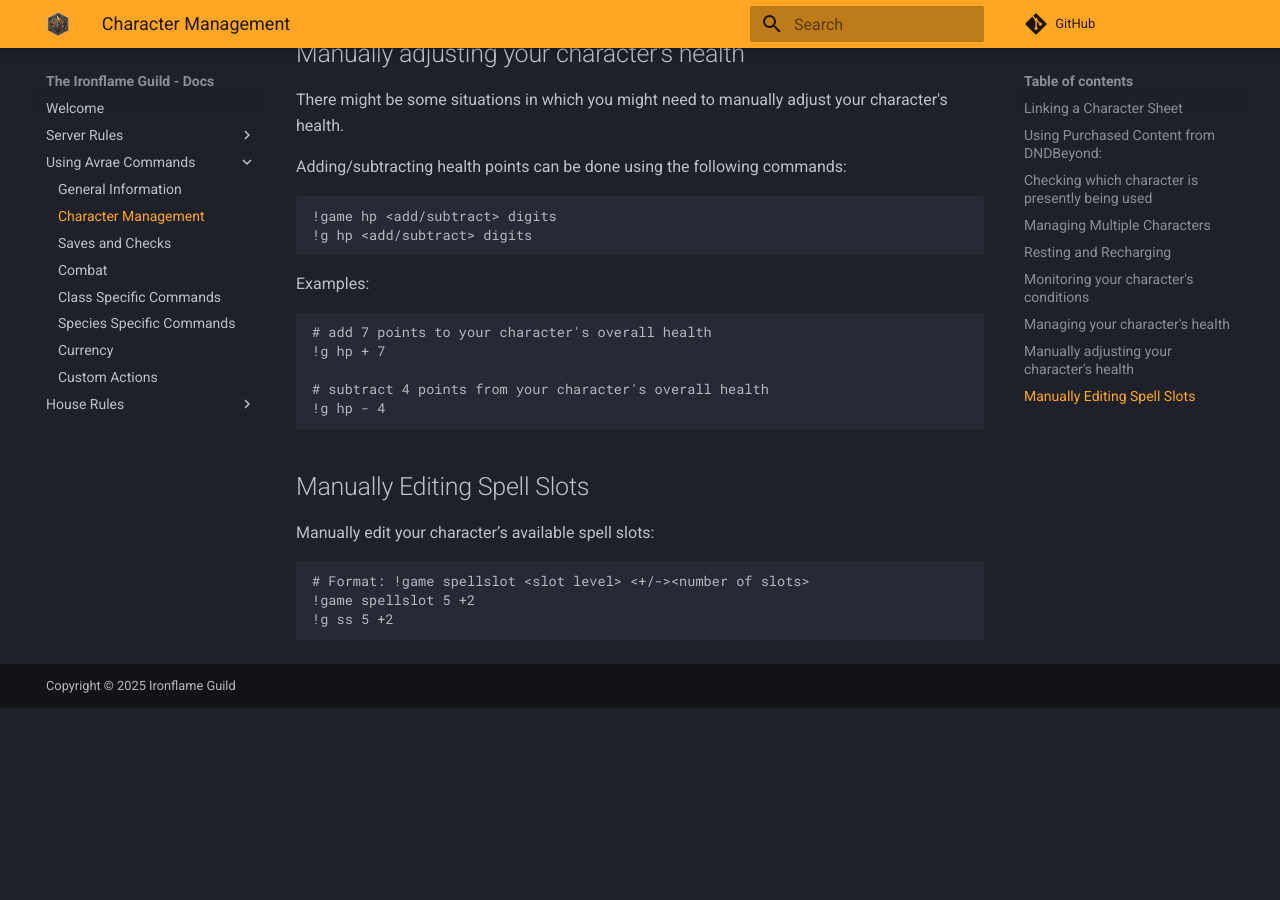
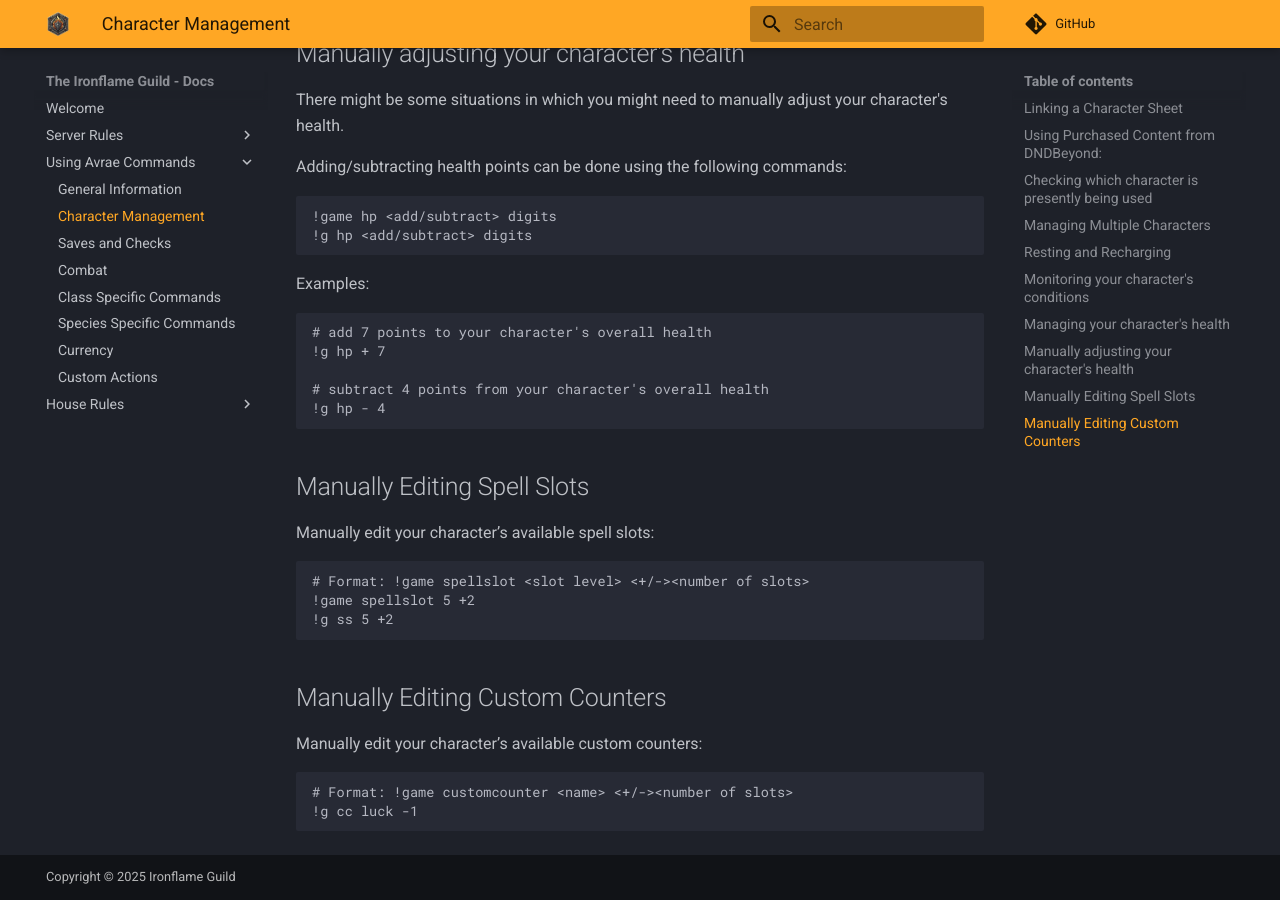
Before and after one commit to adamhstewart/doip-docs, an MkDocs documentation site: the page built from docs/character.md, in a window 1280 px wide and 900 px high, scrolled down 1905 px. Built offline with MkDocs 1.6.1 and Material for MkDocs 9.7.7, drawn with Linux system fonts in a browser that asks for light colours; comment, search, counter and statistics services are not loaded; before the commit the page ends 2613 px from its top, so only the background shows below that.

Commit message:
Update character.md with customcounter management (#4)
* Update character.md with customcounter

* Update character.md

````diff
--- a/docs/character.md
+++ b/docs/character.md
@@ -96,3 +96,10 @@
 !game spellslot 5 +2
 !g ss 5 +2
 ```
+
+## Manually Editing Custom Counters
+Manually edit your character’s available custom counters:
+```powershell
+# Format: !game customcounter <name> <+/-><number of slots>
+!g cc luck -1
+```
````
